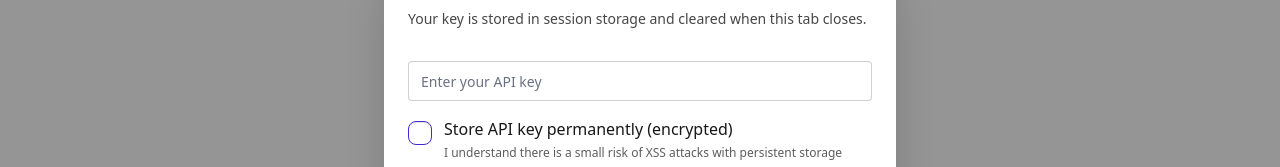
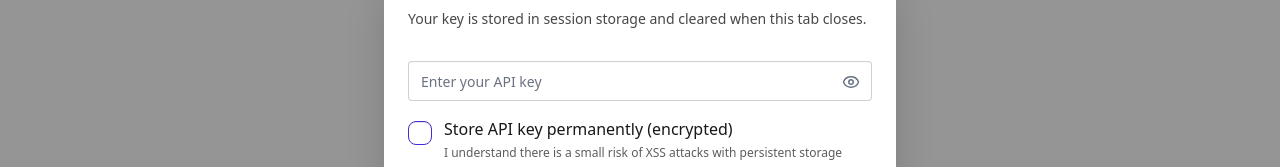
Before and after one commit to rafritts/alpha_vantage_ui, a SvelteKit app: page /cash-flow in a window 1280 px wide. Both pictures are taken after a click on the button "Set API Key". Shown: the part 301-468 px from the top of the page. Built offline with nearby package versions, Linux system fonts and the light colour scheme.

Commit message:
feat: add encrypted API key storage with password visibility toggle

```diff
--- a/src/lib/client/alphaVantage.ts
+++ b/src/lib/client/alphaVantage.ts
@@ -1,3 +1,5 @@
+import { decrypt } from '$lib/utils/encryption';
+
 export type AVFunction =
 	| 'OVERVIEW'
 	| 'GLOBAL_QUOTE'
@@ -11,7 +13,7 @@
 
 export type QueryParams = Record<string, string | number | boolean | undefined | null>;
 
-export interface AVResult<T = unknown> {
+export type AVResult<T = unknown> = {
 	ok: boolean;
 	status: number;
 	data?: T;
@@ -21,13 +23,25 @@
 }
 
 const STORAGE_KEY = 'av_api_key';
+const LOCAL_STORAGE_KEY = 'av_api_key_persistent';
 
-export function getApiKeyFromSession(): string | null {
+export function getApiKey(): string | null {
 	try {
+		// First check localStorage for encrypted key
+		if (typeof localStorage !== 'undefined') {
+			const encryptedKey = localStorage.getItem(LOCAL_STORAGE_KEY);
+			if (encryptedKey) {
+				return decrypt(encryptedKey);
+			}
+		}
+
+		// Fall back to sessionStorage
 		if (typeof sessionStorage !== 'undefined') {
 			return sessionStorage.getItem(STORAGE_KEY);
 		}
-	} catch {}
+	} catch (e) {
+		console.error('Error retrieving API key:', e);
+	}
 	return null;
 }
 
@@ -45,7 +59,7 @@
 	params: QueryParams = {},
 	baseUrl = 'https://www.alphavantage.co/query'
 ): Promise<AVResult<T>> {
-	const apiKey = (params.apikey as string | undefined) ?? getApiKeyFromSession() ?? undefined;
+	const apiKey = (params.apikey as string | undefined) ?? getApiKey() ?? undefined;
 	if (!apiKey) {
 		return { ok: false, status: 400, error: 'Missing Alpha Vantage API key' };
 	}
--- a/src/routes/+layout.svelte
+++ b/src/routes/+layout.svelte
@@ -4,6 +4,7 @@
 	import { BookText } from 'lucide-svelte';
 	import { Key } from 'lucide-svelte';
 	import { LayoutGrid } from 'lucide-svelte';
+	import { Eye, EyeOff } from 'lucide-svelte';
 	import { onMount } from 'svelte';
 	import { apiKeyStore, persistentStorage, isSessionOnly } from '$lib/stores/apiKey';
 	import { sanitizeInput } from '$lib/utils/sanitize';
@@ -14,6 +15,7 @@
 	let showApiModal = $state(false);
 	let tempKey = $state('');
 	let isPersistent = $state(false);
+	let showPassword = $state(false);
 
 	function openApiKeyModal() {
 		tempKey = $apiKeyStore ?? '';
@@ -174,15 +176,27 @@
 						<p class="text-sm opacity-80">Your key will be stored encrypted in local storage and persist across sessions. You can clear it at any time.</p>
 					{/if}
 				</div>
-				<div class="mt-3">
+				<div class="mt-3 relative">
 					<input
-						type="text"
-						class="input-bordered input w-full mb-4"
+						type={showPassword ? 'text' : 'password'}
+						class="input-bordered input w-full mb-4 pr-10"
 						bind:value={tempKey}
 						placeholder="Enter your API key"
 						autocomplete="off"
 						spellcheck={false}
 					/>
+					<button
+						type="button"
+						class="absolute right-3 top-3 text-gray-500 hover:text-gray-700 transition-colors"
+						onclick={() => showPassword = !showPassword}
+						aria-label={showPassword ? 'Hide API key' : 'Show API key'}
+					>
+						{#if showPassword}
+							<EyeOff size={18} />
+						{:else}
+							<Eye size={18} />
+						{/if}
+					</button>
 				</div>
 
 				<div class="form-control w-full">
```
